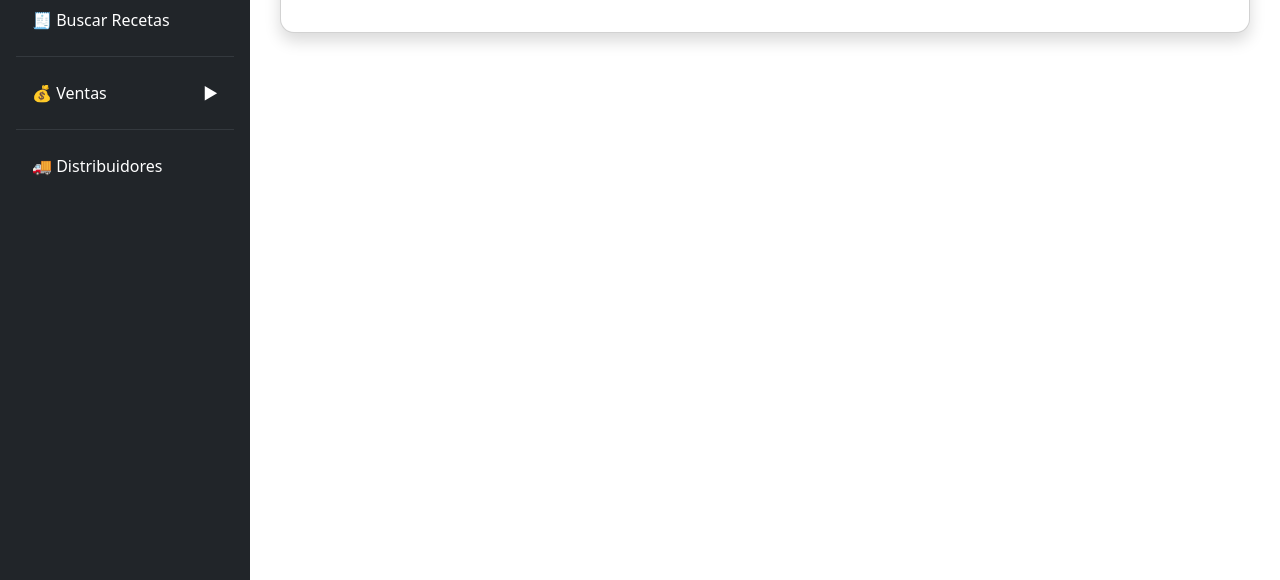
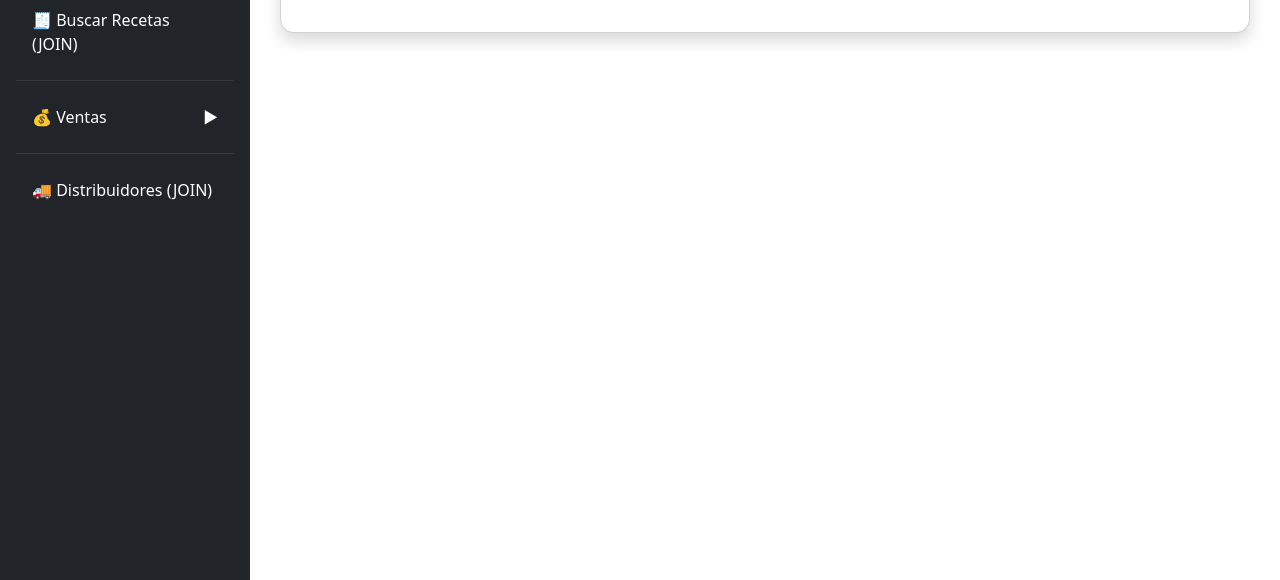
Before and after one commit to lucascapocasa1/TFI---Gestion-de-Datos---UNAB, a Flask app: page /clientes in a window 1280 px wide. Shown: the part 220-800 px from the top of the page. Run offline with Flask 3, Linux system fonts and the light colour scheme; data that the repository does not hold is empty.

Commit message:
Actualizacion 2

```diff
--- a/app.py
+++ b/app.py
@@ -9,7 +9,7 @@ def crear_conexion():
     return mysql.connector.connect(
         host="localhost",
         user="root",
-        password="claypole",
+        password="PONGAN SU PASSWORD",
         database="farmacia_tfi"
     )
 
--- a/templates/base.html
+++ b/templates/base.html
@@ -81,7 +81,7 @@
         <!-- ============= BUSCAR RECETAS ============= -->
         <li class="nav-item">
             <a class="nav-link text-white" href="/receta_detalle">
-                🧾 Buscar Recetas
+                🧾 Buscar Recetas (JOIN)
             </a>
         </li>
 
@@ -106,7 +106,7 @@
         <!-- ============= DISTRIBUIDORES ============= -->
         <li class="nav-item">
             <a class="nav-link text-white" href="/distribuidores">
-                🚚 Distribuidores
+                🚚 Distribuidores (JOIN)
             </a>
         </li>
 
```
